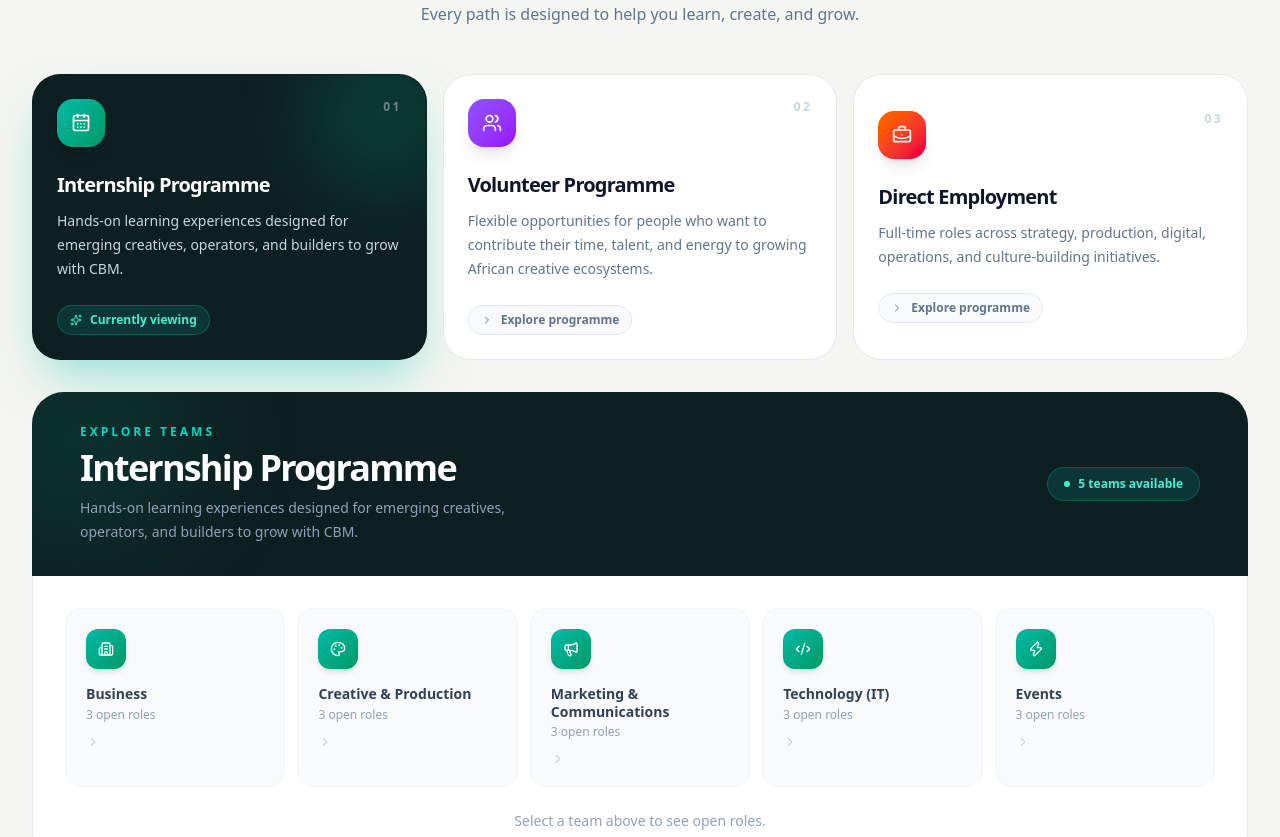
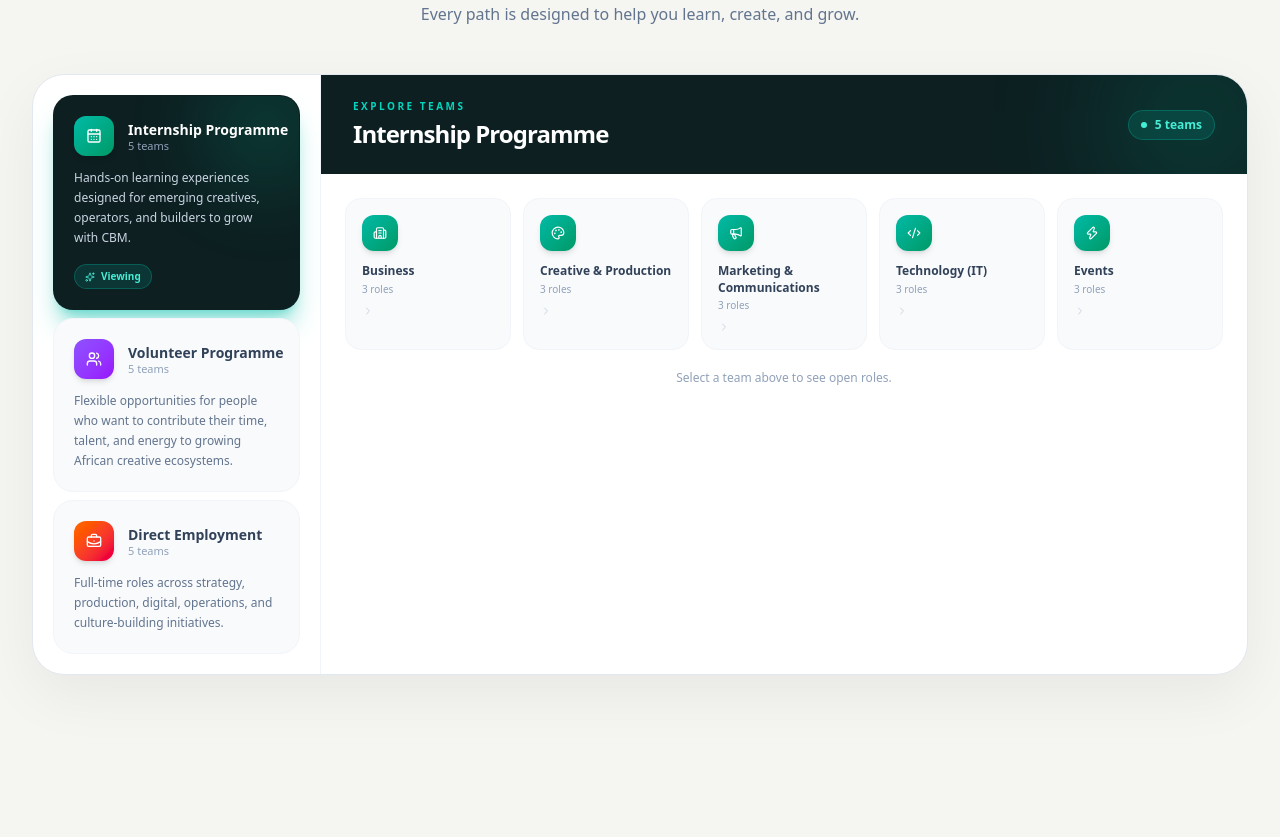
Before and after one commit to CBM-GROUP/cbmgroup-landingpage, a Next.js app: page /careers in a window 1280 px wide. Shown: the part 1160-1997 px from the top of the page. Built offline with nearby package versions, Linux system fonts and the light colour scheme.

Commit message:
refactor(careers): redesign program selection and team explorer into a two-column layout

```diff
--- a/src/app/careers/page.tsx
+++ b/src/app/careers/page.tsx
@@ -118,8 +118,11 @@
             </p>
           </div>
 
-          {/* Program selector tabs */}
-          <div className="grid gap-4 md:grid-cols-3">
+          {/* Two-column layout: vertical program tabs left, teams panel right */}
+          <div className="flex flex-col overflow-hidden rounded-[2rem] border border-slate-200 bg-white shadow-[0_20px_60px_rgba(15,23,42,0.06)] lg:flex-row">
+
+            {/* ── LEFT: Vertical program tabs ── */}
+            <div className="flex flex-row gap-2 border-b border-slate-100 p-4 lg:w-72 lg:shrink-0 lg:flex-col lg:border-b-0 lg:border-r lg:p-5">
               {careerPrograms.map((program, index) => {
                 const Icon = programIcons[index] ?? BriefcaseBusiness;
                 const acc = programAccents[index] ?? programAccents[0];
@@ -129,91 +132,72 @@
                     key={program.id}
                     type="button"
                     onClick={() => chooseProgram(program.id)}
-                  whileHover={{ y: isActive ? 0 : -4 }}
-                  whileTap={{ scale: 0.98 }}
-                  className={`relative overflow-hidden rounded-[1.75rem] border p-6 text-left transition-all duration-300 ${
+                    whileTap={{ scale: 0.97 }}
+                    className={`relative flex flex-1 flex-col overflow-hidden rounded-[1.25rem] border p-4 text-left transition-all duration-300 lg:flex-none lg:p-5 ${
                       isActive
-                      ? `border-transparent bg-[#0d1f21] text-white shadow-2xl ${acc.glow}`
-                      : "border-slate-200 bg-white text-slate-900 hover:border-slate-300 hover:shadow-lg"
+                        ? `border-transparent bg-[#0d1f21] text-white shadow-xl ${acc.glow}`
+                        : "border-slate-100 bg-slate-50 text-slate-700 hover:border-slate-200 hover:bg-white hover:shadow-md"
                     }`}
                   >
-                  {/* Active glow blob */}
                     {isActive && (
-                    <div className={`absolute -right-10 -top-10 h-40 w-40 rounded-full bg-gradient-to-br ${acc.bg} opacity-20 blur-2xl`} />
+                      <div className={`absolute -right-8 -top-8 h-32 w-32 rounded-full bg-gradient-to-br ${acc.bg} opacity-20 blur-2xl`} />
                     )}
-
-                  <div className="relative">
-                    <div className="flex items-start justify-between">
-                      <span className={`inline-flex h-12 w-12 items-center justify-center rounded-2xl bg-gradient-to-br ${acc.bg} shadow-lg`}>
-                        <Icon className="h-5 w-5 text-white" />
+                    <div className="relative flex items-center gap-3 lg:gap-3.5">
+                      <span className={`inline-flex h-10 w-10 shrink-0 items-center justify-center rounded-xl bg-gradient-to-br ${acc.bg} shadow-md`}>
+                        <Icon className="h-4 w-4 text-white" />
                       </span>
-                      <span className={`text-xs font-bold tracking-[0.2em] ${isActive ? "text-white/40" : "text-slate-300"}`}>
-                        0{index + 1}
-                      </span>
+                      <div className="min-w-0">
+                        <p className="truncate text-sm font-bold leading-tight">{program.title}</p>
+                        <p className={`mt-0.5 text-[11px] leading-none ${isActive ? "text-slate-400" : "text-slate-400"}`}>
+                          {program.teams.length} teams
+                        </p>
                       </div>
-
-                    <h3 className="mt-6 text-xl font-semibold tracking-[-0.04em]">
-                      {program.title}
-                    </h3>
-                    <p className={`mt-2.5 text-sm leading-6 ${isActive ? "text-slate-300" : "text-slate-500"}`}>
+                    </div>
+                    <p className={`relative mt-3 hidden text-xs leading-5 lg:block ${isActive ? "text-slate-300" : "text-slate-500"}`}>
                       {program.description}
                     </p>
-
-                    <div className={`mt-6 inline-flex items-center gap-2 rounded-full border px-3 py-1.5 text-xs font-bold ${isActive ? acc.badge : "border-slate-200 bg-slate-50 text-slate-500"}`}>
-                      {isActive ? (
-                        <>
-                          <Sparkles className="h-3 w-3" />
-                          Currently viewing
-                        </>
-                      ) : (
-                        <>
-                          <ChevronRight className="h-3 w-3" />
-                          Explore programme
-                        </>
+                    {isActive && (
+                      <span className={`relative mt-4 hidden w-fit items-center gap-1.5 rounded-full border px-2.5 py-1 text-[10px] font-bold lg:inline-flex ${acc.badge}`}>
+                        <Sparkles className="h-2.5 w-2.5" />
+                        Viewing
+                      </span>
                     )}
-                    </div>
-                  </div>
                   </motion.button>
                 );
               })}
             </div>
-        </section>
 
-        {/* ── TEAMS EXPLORER ── */}
+            {/* ── RIGHT: Teams panel (animates on program change) ── */}
+            <div className="relative min-w-0 flex-1">
               <AnimatePresence mode="wait">
-          <motion.section
+                <motion.div
                   key={activeProgram}
-            initial={{ opacity: 0, y: 24 }}
-            animate={{ opacity: 1, y: 0 }}
-            exit={{ opacity: 0, y: -16 }}
-            transition={{ duration: 0.4, ease: [0.22, 1, 0.36, 1] }}
-            className="mt-8"
+                  initial={{ opacity: 0, x: 16 }}
+                  animate={{ opacity: 1, x: 0 }}
+                  exit={{ opacity: 0, x: -16 }}
+                  transition={{ duration: 0.35, ease: [0.22, 1, 0.36, 1] }}
+                  className="flex h-full flex-col"
                 >
-            {/* Explorer header */}
-            <div className="relative overflow-hidden rounded-t-[2rem] bg-[#0d1f21] px-8 py-8 sm:px-12">
-              <div className={`absolute -left-16 -top-16 h-56 w-56 rounded-full bg-gradient-to-br ${accent.bg} opacity-15 blur-3xl`} />
-              <div className="relative flex flex-wrap items-center justify-between gap-4">
+                  {/* Right header */}
+                  <div className="relative overflow-hidden bg-[#0d1f21] px-6 py-6 sm:px-8">
+                    <div className={`absolute -right-12 -top-12 h-48 w-48 rounded-full bg-gradient-to-br ${accent.bg} opacity-20 blur-3xl`} />
+                    <div className="relative flex flex-wrap items-center justify-between gap-3">
                       <div>
-                  <p className="text-xs font-bold uppercase tracking-[0.25em] text-teal-400">
-                    Explore teams
-                  </p>
-                  <h2 className="mt-2 text-3xl font-semibold tracking-[-0.05em] text-white sm:text-4xl">
+                        <p className="text-[10px] font-bold uppercase tracking-[0.25em] text-teal-400">Explore teams</p>
+                        <h3 className="mt-1 text-xl font-semibold tracking-[-0.04em] text-white sm:text-2xl">
                           {selectedProgram.title}
-                  </h2>
-                  <p className="mt-2 max-w-md text-sm leading-6 text-slate-400">
-                    {selectedProgram.description}
-                  </p>
+                        </h3>
                       </div>
-                <span className={`inline-flex items-center gap-2 rounded-full border px-4 py-2 text-xs font-bold ${accent.badge}`}>
+                      <span className={`inline-flex items-center gap-2 rounded-full border px-3 py-1.5 text-xs font-bold ${accent.badge}`}>
                         <span className="h-1.5 w-1.5 rounded-full bg-current" />
-                  {selectedProgram.teams.length} teams available
+                        {selectedProgram.teams.length} teams
                       </span>
                     </div>
                   </div>
 
-            {/* Department cards grid */}
-            <div className="rounded-b-[2rem] border border-t-0 border-slate-200 bg-white p-6 sm:p-8">
-              <div className="grid gap-3 sm:grid-cols-2 lg:grid-cols-3 xl:grid-cols-5">
+                  {/* Department tiles */}
+                  <div className="flex-1 p-5 sm:p-6">
+                    <div className="grid grid-cols-2 gap-3 sm:grid-cols-3 xl:grid-cols-5">
                       {selectedProgram.teams.map((team, index) => {
                         const Icon = teamIcons[index] ?? Building2;
                         const isActive = activeDepartment === team.name;
@@ -222,84 +206,80 @@
                             key={team.name}
                             type="button"
                             onClick={() => setActiveDepartment(isActive ? null : team.name)}
-                      whileHover={{ scale: 1.02 }}
-                      whileTap={{ scale: 0.97 }}
-                      className={`relative flex flex-col rounded-2xl border p-5 text-left transition-all duration-200 ${
+                            whileHover={{ scale: 1.03 }}
+                            whileTap={{ scale: 0.96 }}
+                            className={`relative flex flex-col overflow-hidden rounded-2xl border p-4 text-left transition-all duration-200 ${
                               isActive
                                 ? `border-transparent bg-[#0d1f21] text-white ring-2 ${accent.ring}`
                                 : "border-slate-100 bg-slate-50 text-slate-700 hover:border-slate-200 hover:bg-white hover:shadow-md"
                             }`}
                           >
                             {isActive && (
-                        <div className={`absolute -right-4 -top-4 h-24 w-24 rounded-full bg-gradient-to-br ${accent.bg} opacity-20 blur-xl`} />
+                              <div className={`absolute -right-4 -top-4 h-20 w-20 rounded-full bg-gradient-to-br ${accent.bg} opacity-25 blur-xl`} />
                             )}
-                      <span className={`relative inline-flex h-10 w-10 items-center justify-center rounded-xl bg-gradient-to-br ${accent.bg} shadow-md`}>
-                        <Icon className="h-4 w-4 text-white" />
+                            <span className={`relative inline-flex h-9 w-9 items-center justify-center rounded-xl bg-gradient-to-br ${accent.bg} shadow-md`}>
+                              <Icon className="h-3.5 w-3.5 text-white" />
                             </span>
-                      <span className="relative mt-4 block text-sm font-bold leading-tight">
+                            <span className="relative mt-3 block text-xs font-bold leading-snug">
                               {team.name}
                             </span>
-                      <span className={`relative mt-1 block text-xs ${isActive ? "text-slate-400" : "text-slate-400"}`}>
-                        {team.jobs.length} open roles
+                            <span className="relative mt-0.5 block text-[10px] text-slate-400">
+                              {team.jobs.length} roles
                             </span>
-                      <ChevronRight className={`relative mt-3 h-3.5 w-3.5 transition-transform duration-200 ${isActive ? "rotate-90 text-teal-400" : "text-slate-300"}`} />
+                            <ChevronRight className={`relative mt-2 h-3 w-3 transition-transform duration-200 ${isActive ? "rotate-90 text-teal-400" : "text-slate-300"}`} />
                           </motion.button>
                         );
                       })}
                     </div>
 
-              {/* Department detail panel */}
+                    {/* Detail panel */}
                     <AnimatePresence>
                       {selectedTeam && (
                         <motion.div
                           initial={{ opacity: 0, height: 0, marginTop: 0 }}
-                    animate={{ opacity: 1, height: "auto", marginTop: 24 }}
+                          animate={{ opacity: 1, height: "auto", marginTop: 16 }}
                           exit={{ opacity: 0, height: 0, marginTop: 0 }}
                           transition={{ duration: 0.35, ease: [0.22, 1, 0.36, 1] }}
                           className="overflow-hidden"
                         >
-                    <div className={`relative overflow-hidden rounded-[1.5rem] bg-[#0d1f21] p-6 sm:p-8`}>
-                      {/* Glow blobs */}
-                      <div className={`absolute -right-16 -top-16 h-56 w-56 rounded-full bg-gradient-to-br ${accent.bg} opacity-20 blur-3xl`} />
-                      <div className="absolute bottom-0 left-1/4 h-40 w-40 rounded-full bg-teal-500/10 blur-2xl" />
+                          <div className="relative overflow-hidden rounded-2xl bg-[#0d1f21] p-5 sm:p-6">
+                            <div className={`absolute -right-12 -top-12 h-44 w-44 rounded-full bg-gradient-to-br ${accent.bg} opacity-20 blur-3xl`} />
+                            <div className="absolute bottom-0 left-1/3 h-32 w-32 rounded-full bg-teal-500/10 blur-2xl" />
 
-                      <div className="relative grid gap-8 lg:grid-cols-[1fr_auto]">
-                        <div>
-                          <div className="flex flex-wrap items-center gap-3">
-                            <span className={`inline-flex h-9 w-9 items-center justify-center rounded-xl bg-gradient-to-br ${accent.bg} shadow-md`}>
-                              {(() => { const Icon = teamIcons[selectedProgram.teams.findIndex(t => t.name === activeDepartment)] ?? Building2; return <Icon className="h-4 w-4 text-white" />; })()}
+                            <div className="relative">
+                              <div className="flex flex-wrap items-center gap-2.5">
+                                <span className={`inline-flex h-8 w-8 items-center justify-center rounded-xl bg-gradient-to-br ${accent.bg} shadow-md`}>
+                                  {(() => { const Icon = teamIcons[selectedProgram.teams.findIndex(t => t.name === activeDepartment)] ?? Building2; return <Icon className="h-3.5 w-3.5 text-white" />; })()}
                                 </span>
-                            <h3 className="text-xl font-semibold text-white">{selectedTeam.name}</h3>
-                            <span className={`rounded-full border px-2.5 py-1 text-[10px] font-bold uppercase tracking-[0.15em] ${accent.badge}`}>
+                                <h4 className="text-base font-semibold text-white">{selectedTeam.name}</h4>
+                                <span className={`rounded-full border px-2 py-0.5 text-[10px] font-bold uppercase tracking-[0.12em] ${accent.badge}`}>
                                   {selectedProgram.title}
                                 </span>
                               </div>
 
-                          <p className="mt-4 max-w-lg text-sm leading-7 text-slate-300">
+                              <p className="mt-3 text-xs leading-6 text-slate-300">
                                 {selectedTeam.description}
                               </p>
 
-                          <div className="mt-6 grid gap-2.5 sm:grid-cols-2 lg:grid-cols-3">
+                              <div className="mt-4 grid gap-2 sm:grid-cols-2 lg:grid-cols-3">
                                 {selectedTeam.jobs.map((job) => (
                                   <div
                                     key={job}
-                                className="flex items-center gap-2.5 rounded-xl border border-white/8 bg-white/5 px-4 py-3 text-xs font-medium text-slate-200"
+                                    className="flex items-center gap-2 rounded-xl border border-white/8 bg-white/5 px-3 py-2.5 text-xs font-medium text-slate-200"
                                   >
                                     <span className={`h-1.5 w-1.5 shrink-0 rounded-full bg-gradient-to-br ${accent.bg}`} />
                                     {job}
                                   </div>
                                 ))}
                               </div>
-                        </div>
 
-                        {/* CTA */}
-                        <div className="flex items-end">
+                              <div className="mt-5 flex justify-end">
                                 <a
                                   href={applicationMailto}
-                            className={`group inline-flex shrink-0 items-center gap-2.5 rounded-2xl bg-gradient-to-br ${accent.bg} px-6 py-4 text-sm font-bold text-white shadow-xl transition hover:opacity-90 hover:shadow-2xl`}
+                                  className={`group inline-flex items-center gap-2 rounded-xl bg-gradient-to-br ${accent.bg} px-5 py-3 text-xs font-bold text-white shadow-lg transition hover:opacity-90 hover:shadow-xl`}
                                 >
                                   Start a conversation
-                            <ArrowUpRight className="h-4 w-4 transition-transform duration-200 group-hover:-translate-y-0.5 group-hover:translate-x-0.5" />
+                                  <ArrowUpRight className="h-3.5 w-3.5 transition-transform duration-200 group-hover:-translate-y-0.5 group-hover:translate-x-0.5" />
                                 </a>
                               </div>
                             </div>
@@ -309,13 +289,17 @@
                     </AnimatePresence>
 
                     {!activeDepartment && (
-                <p className="mt-6 text-center text-sm text-slate-400">
+                      <p className="mt-5 text-center text-xs text-slate-400">
                         Select a team above to see open roles.
                       </p>
                     )}
                   </div>
-          </motion.section>
+                </motion.div>
               </AnimatePresence>
+            </div>
+
+          </div>
+        </section>
 
       </div>
     </main>
```
Lines whose indentation alone changed are shown as unchanged.
